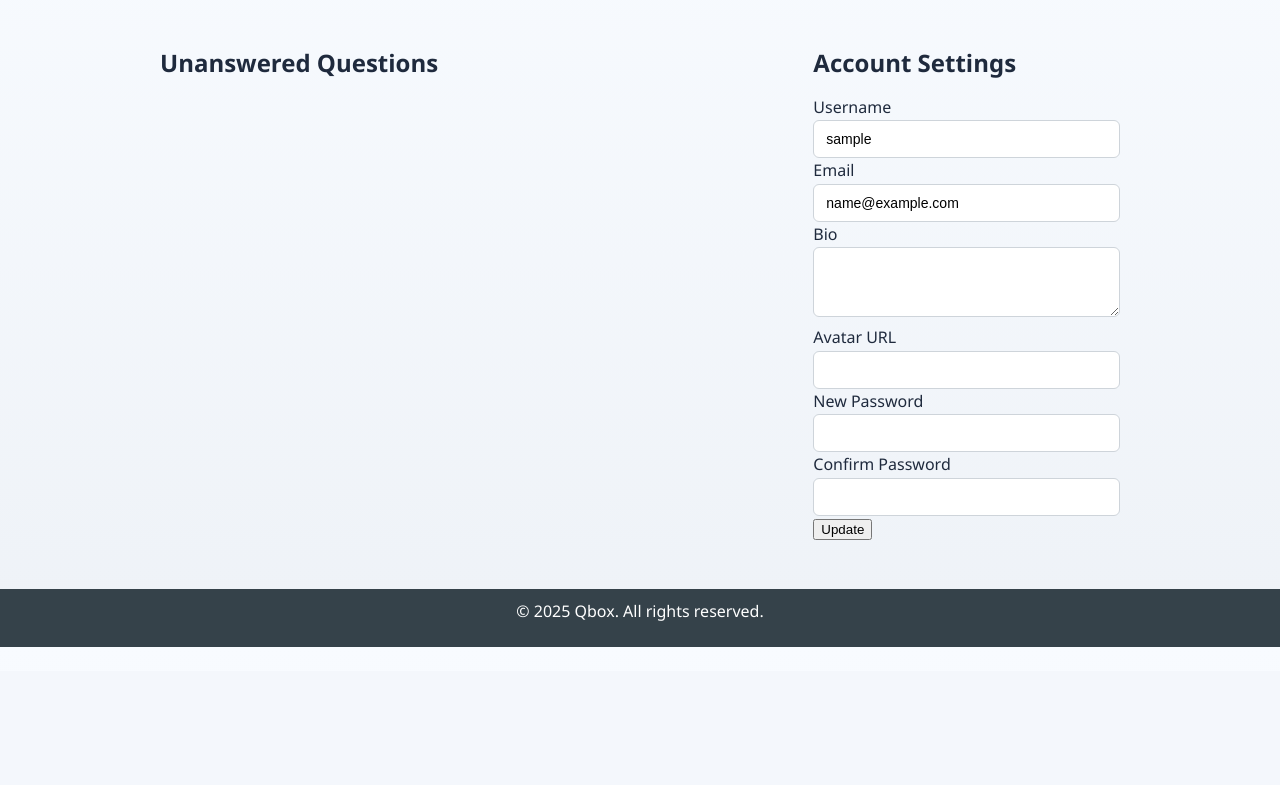
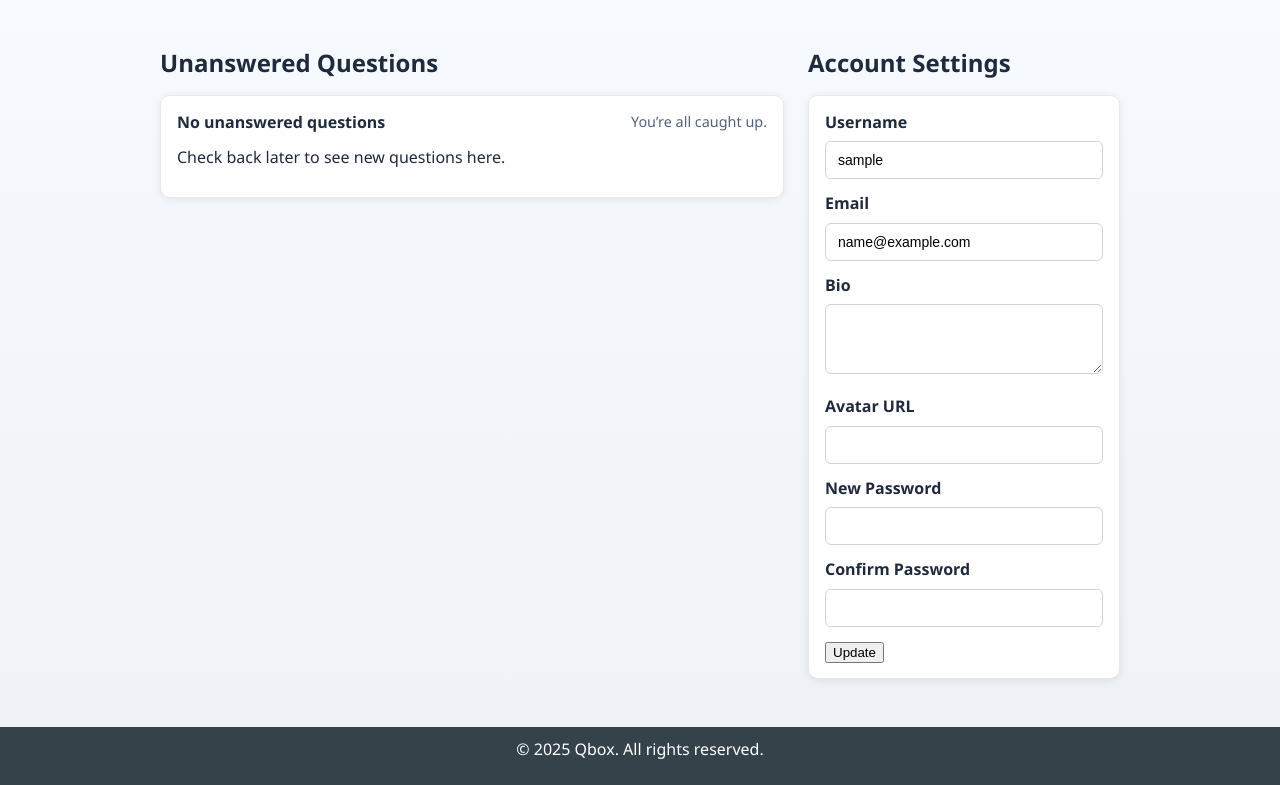
Before and after one commit to VertyyBird/qbox, a Flask app: page /dashboard in a window 1280 px wide. Shown: the part 129-914 px from the top of the page. Before the commit the page ends 776 px from the top, so only its background shows below. Run offline with Flask 3, Linux system fonts and the light colour scheme; the visitor is signed in with stand-in values (Sample User, id 1); data that the repository does not hold is empty.

Commit message:
polish cards and answered layouts

```diff
--- a/static/css/styles.css
+++ b/static/css/styles.css
@@ -103,19 +103,6 @@
     margin-bottom: 14px;
 }
 
-main ul {
-    list-style: none;
-    padding: 0;
-}
-
-main li {
-    background: #ffffff;
-    border-radius: 10px;
-    padding: 12px 14px;
-    box-shadow: 0 2px 10px rgba(0, 0, 0, 0.06);
-    margin-bottom: 12px;
-}
-
 .content-section {
     margin-bottom: 24px;
 }
@@ -198,3 +185,34 @@
     color: #721c24;
     border-color: #f5c6cb;
 }
+
+.card-list {
+    list-style: none;
+    padding: 0;
+    margin: 0 0 16px 0;
+    display: flex;
+    flex-direction: column;
+    gap: 12px;
+}
+
+.card {
+    background: #ffffff;
+    border-radius: 10px;
+    padding: 14px 16px;
+    box-shadow: 0 2px 10px rgba(0, 0, 0, 0.08);
+    border: 1px solid #e6e9ef;
+}
+
+.card-header {
+    display: flex;
+    justify-content: space-between;
+    align-items: flex-start;
+    gap: 12px;
+    margin-bottom: 10px;
+}
+
+.card-meta {
+    color: #52627a;
+    font-size: 0.9em;
+    text-align: right;
+}
--- a/templates/dashboard.html
+++ b/templates/dashboard.html
@@ -23,88 +23,106 @@
 {% block og_image %}{{ url_for('static', filename='images/dashboard-og-image.png') }}{% endblock %}
 {% block og_type %}website{% endblock %}
 {% block content %}
-<div style="display: flex; gap: 40px; align-items: flex-start;">
+<div style="display: flex; gap: 24px; align-items: flex-start;">
     <div style="flex: 2;">
         <h2>Unanswered Questions</h2>
-        <ul>
+        <ul class="card-list">
+            {% if unanswered_questions %}
                 {% for question in unanswered_questions %}
-                <li>
-                    <strong>Question:</strong> {{ question.question_text|nl2br }}<br>
-                    <strong>From:</strong>
+                    <li class="card">
+                        <div class="card-header">
+                            <div>
+                                <strong>Question</strong><br>
                                 {% if question.sender_id and not question.is_anonymous %}
-                        <a href="{{ url_for('profile', username=question.sender.username) }}">{{ question.sender.username }}</a>
+                                    From <a href="{{ url_for('profile', username=question.sender.username) }}">{{ question.sender.username }}</a>
                                 {% else %}
-                        Anonymous
+                                    From Anonymous
                                 {% endif %}
-                    - {{ question.created_at|time_since }}
+                            </div>
+                            <div class="card-meta">
+                                Asked {{ question.created_at|time_since }}
+                            </div>
+                        </div>
+                        <p>{{ question.question_text|nl2br }}</p>
                         <form method="POST" action="{{ url_for('profile', username=current_user.username) }}">
                             {{ answer_form.hidden_tag() }}
                             <input type="hidden" name="question_id" value="{{ question.id }}">
-                        <div>
-                            {{ answer_form.answer_text.label }}<br>
-                            {{ answer_form.answer_text(rows=2, cols=50) }}<br>
+                            <div class="form-group">
+                                {{ answer_form.answer_text.label }}
+                                {{ answer_form.answer_text(rows=2, cols=50, class_="form-control") }}
                                 {% for error in answer_form.answer_text.errors %}
                                     <span style="color: red;">[{{ error }}]</span>
                                 {% endfor %}
                             </div>
-                        <div>
+                            <div class="form-actions">
                                 {{ answer_form.submit() }}
                             </div>
                         </form>
                     </li>
                 {% endfor %}
+            {% else %}
+                <li class="card">
+                    <div class="card-header">
+                        <div><strong>No unanswered questions</strong></div>
+                        <div class="card-meta">You’re all caught up.</div>
+                    </div>
+                    <p>Check back later to see new questions here.</p>
+                </li>
+            {% endif %}
         </ul>
     </div>
     <div style="flex: 1;">
         <h2>Account Settings</h2>
+        <div class="card">
             <form method="POST" action="{{ url_for('dashboard') }}">
                 {{ update_form.hidden_tag() }}
-            <div>
-                {{ update_form.username.label }}<br>
-                {{ update_form.username(size=32) }}<br>
+                <div class="form-group">
+                    {{ update_form.username.label }}
+                    {{ update_form.username(size=32, class_="form-control") }}
                     {% for error in update_form.username.errors %}
                         <span style="color: red;">[{{ error }}]</span>
                     {% endfor %}
                 </div>
-            <div>
-                {{ update_form.email.label }}<br>
-                {{ update_form.email(size=32) }}<br>
+                <div class="form-group">
+                    {{ update_form.email.label }}
+                    {{ update_form.email(size=32, class_="form-control") }}
                     {% for error in update_form.email.errors %}
                         <span style="color: red;">[{{ error }}]</span>
                     {% endfor %}
                 </div>
-            <div>
-                {{ update_form.bio.label }}<br>
-                {{ update_form.bio(rows=3, cols=32) }}<br>
+                <div class="form-group">
+                    {{ update_form.bio.label }}
+                    {{ update_form.bio(rows=3, cols=32, class_="form-control") }}
                     {% for error in update_form.bio.errors %}
                         <span style="color: red;">[{{ error }}]</span>
                     {% endfor %}
                 </div>
-            <div>
-                {{ update_form.avatar_url.label }}<br>
-                {{ update_form.avatar_url(size=32) }}<br>
+                <div class="form-group">
+                    {{ update_form.avatar_url.label }}
+                    {{ update_form.avatar_url(size=32, class_="form-control") }}
                     {% for error in update_form.avatar_url.errors %}
                         <span style="color: red;">[{{ error }}]</span>
                     {% endfor %}
                 </div>
-            <div>
-                {{ update_form.password.label }}<br>
-                {{ update_form.password(size=32) }}<br>
+                <div class="form-group">
+                    {{ update_form.password.label }}
+                    {{ update_form.password(size=32, class_="form-control") }}
                     {% for error in update_form.password.errors %}
                         <span style="color: red;">[{{ error }}]</span>
                     {% endfor %}
                 </div>
-            <div>
-                {{ update_form.confirm_password.label }}<br>
-                {{ update_form.confirm_password(size=32) }}<br>
+                <div class="form-group">
+                    {{ update_form.confirm_password.label }}
+                    {{ update_form.confirm_password(size=32, class_="form-control") }}
                     {% for error in update_form.confirm_password.errors %}
                         <span style="color: red;">[{{ error }}]</span>
                     {% endfor %}
                 </div>
-            <div>
+                <div class="form-actions">
                     {{ update_form.submit() }}
                 </div>
             </form>
         </div>
     </div>
+</div>
 {% endblock content %}
```
Also changed, not shown: templates/answer.html (+8 -1 lines), templates/feed.html (+11 -7 lines), templates/profile.html (+16 -9 lines). Lines whose indentation alone changed are shown as unchanged.
